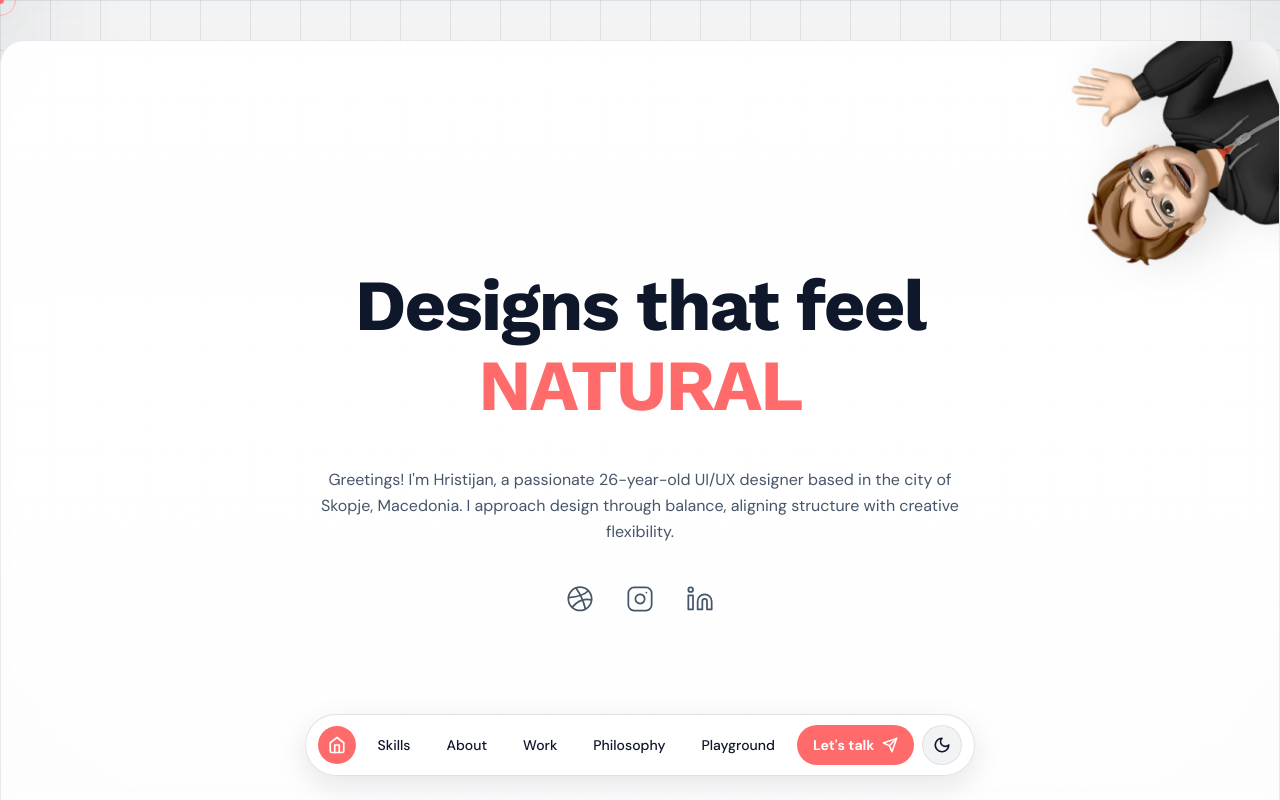
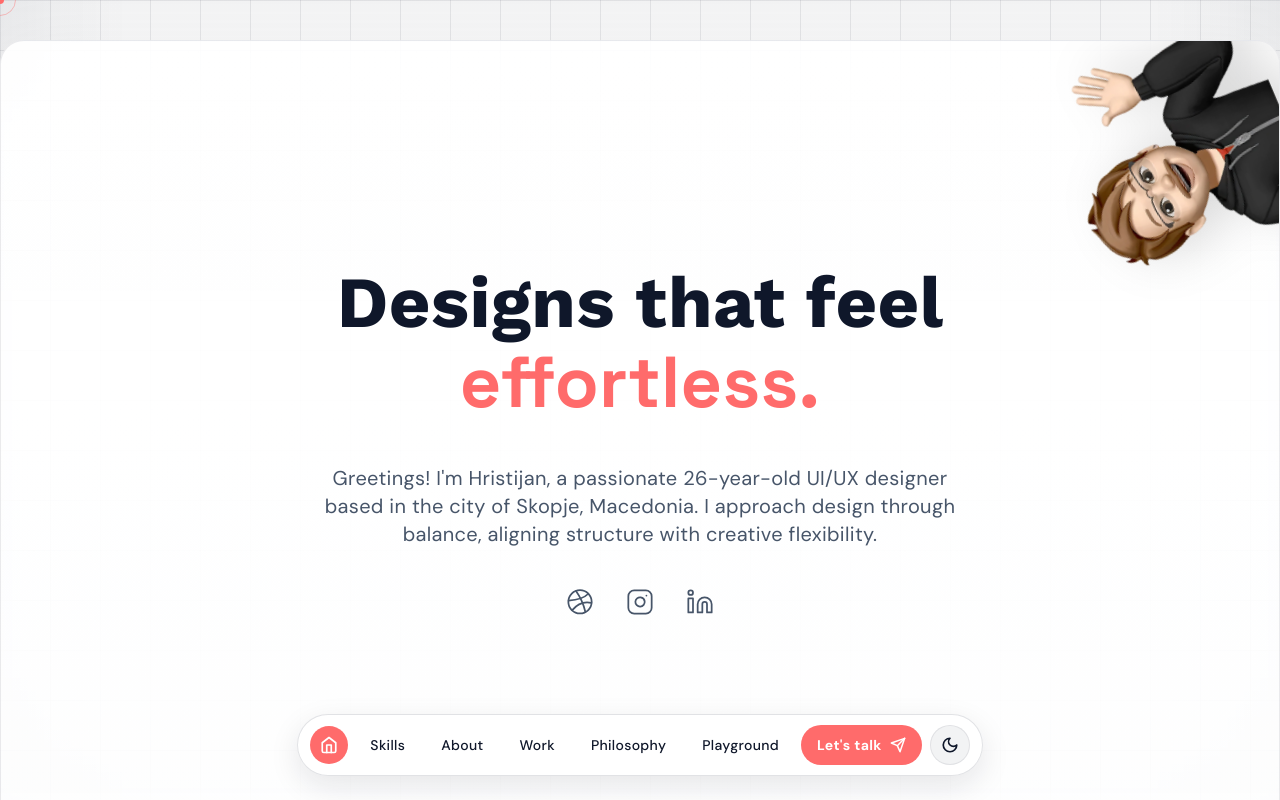
Before and after one commit to Geoecho/portfolio1, a React (Vite) app: page / in a window 1280 px wide. Shown: the top 800 px of the page. Built offline with nearby package versions, Linux system fonts and the light colour scheme; the HTML template or start-up script is replaced by a standard one.

Commit message:
Add typography refinements, letter spacing, rotating word animations, and reversible section scroll animations

```diff
--- a/src/components/Characteristics.tsx
+++ b/src/components/Characteristics.tsx
@@ -61,13 +61,13 @@ const Characteristics = () => {
     <motion.section
       id="characteristics"
       className="pt-12 pb-16 sm:py-[60px]"
-      initial={{ opacity: 0, y: 40 }}
-      whileInView={{ opacity: 1, y: 0 }}
-      viewport={{ once: true, amount: 0.3 }}
+      initial={{ opacity: 0, y: 60, scale: 0.95 }}
+      whileInView={{ opacity: 1, y: 0, scale: 1 }}
+      viewport={{ once: false, amount: 0.25 }}
       transition={{ duration: 0.6, ease: "easeOut" }}
     >
       <div className="mb-12 sm:mb-16 text-right">
-        <h2 className="text-4xl font-bold mb-6">Personal Characteristics</h2>
+        <h2 className="text-3xl sm:text-4xl font-bold mb-6">Personal Characteristics</h2>
       </div>
 
       <div className="relative w-full h-auto">
--- a/src/components/Contact.tsx
+++ b/src/components/Contact.tsx
@@ -66,13 +66,13 @@ const Contact = () => {
     <motion.section
       id="contact"
       className="min-h-screen pt-16 pb-32 sm:py-[60px] flex flex-col justify-center items-center text-center"
-      initial={{ opacity: 0, y: 40 }}
-      whileInView={{ opacity: 1, y: 0 }}
+      initial={{ opacity: 0, y: 60, scale: 0.95 }}
+      whileInView={{ opacity: 1, y: 0, scale: 1 }}
       viewport={{ once: false, amount: 0.3 }}
       transition={{ duration: 0.6, ease: "easeOut" }}
     >
       <div className="w-full max-w-2xl px-4 sm:px-0">
-        <h2 className="text-4xl font-bold mb-6">Contact</h2>
+        <h2 className="text-3xl sm:text-4xl font-bold mb-6">Contact</h2>
         <p className="text-muted mb-12 max-w-xl mx-auto">
           Feel free to contact me at any time.
         </p>
--- a/src/components/DesignPhilosophy.tsx
+++ b/src/components/DesignPhilosophy.tsx
@@ -76,13 +76,13 @@ const DesignPhilosophy = () => {
     <motion.section
       id="philosophy"
       className="pt-12 pb-16 sm:py-[60px]"
-      initial={{ opacity: 0, y: 40 }}
-      whileInView={{ opacity: 1, y: 0 }}
-      viewport={{ once: true, amount: 0.2 }}
+      initial={{ opacity: 0, y: 60, scale: 0.95 }}
+      whileInView={{ opacity: 1, y: 0, scale: 1 }}
+      viewport={{ once: false, amount: 0.2 }}
       transition={{ duration: 0.6, ease: "easeOut" }}
     >
       <div className="mb-12 sm:mb-16 text-right">
-        <h2 className="text-4xl font-bold mb-6">Design Philosophy</h2>
+        <h2 className="text-3xl sm:text-4xl font-bold mb-6">Design Philosophy</h2>
         <p className="text-muted max-w-2xl ml-auto leading-relaxed">
           My approach to design is rooted in clarity, intention, and empathy.
           These principles guide every decision, from the first sketch to the final pixel.
--- a/src/components/Hero.tsx
+++ b/src/components/Hero.tsx
@@ -5,13 +5,13 @@ import { Dribbble, Instagram, Linkedin } from 'lucide-react';
 const Hero = () => {
   const prefersReducedMotion = useReducedMotion();
 
-  const words = ["RIGHT", "INTUITIVE", "EFFORTLESS", "NATURAL"];
+  const words = ["right.", "intuitive.", "effortless.", "natural."];
   const [index, setIndex] = useState(0);
 
   useEffect(() => {
     const interval = setInterval(() => {
       setIndex((prev) => (prev + 1) % words.length);
-    }, 2000);
+    }, 3000);
     return () => clearInterval(interval);
   }, []);
 
@@ -42,18 +42,19 @@ const Hero = () => {
             initial={{ opacity: 0, y: -20 }}
             animate={{ opacity: 1, y: 0 }}
             transition={{ duration: 0.7, ease: 'easeOut' }}
-            className="text-4xl sm:text-5xl md:text-6xl xl:text-7xl font-bold mb-6 leading-tight tracking-tight flex flex-col gap-2 w-full items-center"
+            className="text-[2.75rem] sm:text-5xl md:text-6xl xl:text-7xl font-bold mb-6 leading-tight flex flex-col gap-2 w-full items-center"
           >
             <span className="text-center">Designs that feel</span>
-            <span className="relative block h-[1.3em] overflow-hidden min-w-[2ch] text-center">
+            <span className="relative block h-[1.3em] overflow-hidden w-full text-center">
               <AnimatePresence mode="popLayout" initial={false}>
                 <motion.span
                   key={words[index]}
-                  initial={{ y: "100%" }}
-                  animate={{ y: "0%" }}
-                  exit={{ y: "-100%" }}
-                  transition={{ type: "spring", stiffness: 300, damping: 30 }}
-                  className="text-primary block whitespace-nowrap"
+                  initial={{ y: "100%", scale: 0.5, opacity: 0 }}
+                  animate={{ y: "0%", scale: 1, opacity: 1 }}
+                  exit={{ y: "-100%", scale: 0.5, opacity: 0 }}
+                  transition={{ type: "spring", stiffness: 120, damping: 20 }}
+                  className="text-primary block whitespace-nowrap font-space w-full"
+                  style={{ transformOrigin: "50% 50%" }}
                 >
                   {words[index]}
                 </motion.span>
@@ -65,7 +66,7 @@ const Hero = () => {
             initial={{ opacity: 0, y: 10 }}
             animate={{ opacity: 1, y: 0 }}
             transition={{ duration: 0.7, ease: 'easeOut', delay: 0.25 }}
-            className="text-muted max-w-2xl mx-auto mb-10 leading-relaxed"
+            className="text-muted text-lg sm:text-xl max-w-2xl mx-auto mb-10 leading-relaxed"
           >
             Greetings! I'm Hristijan, a passionate 26-year-old UI/UX designer based in the city of Skopje, Macedonia.
             I approach design through balance, aligning structure with creative flexibility.
--- a/src/components/Playground.tsx
+++ b/src/components/Playground.tsx
@@ -118,13 +118,13 @@ const Playground = () => {
     <motion.section
       id="playground"
       className="pt-12 pb-16 sm:py-[60px]"
-      initial={{ opacity: 0, y: 40 }}
-      whileInView={{ opacity: 1, y: 0 }}
-      viewport={{ once: true, amount: 0.3 }}
+      initial={{ opacity: 0, y: 60, scale: 0.95 }}
+      whileInView={{ opacity: 1, y: 0, scale: 1 }}
+      viewport={{ once: false, amount: 0.3 }}
       transition={{ duration: 0.6, ease: "easeOut" }}
     >
       <div className="mb-12 sm:mb-16">
-        <h2 className="text-4xl font-bold mb-6">Playground</h2>
+        <h2 className="text-3xl sm:text-4xl font-bold mb-6">Playground</h2>
         <p className="text-muted max-w-2xl leading-relaxed">
           A space for experimentation, exploration, and creative freedom.
           Here's where ideas come to play without the constraints of client work.
--- a/src/components/Projects.tsx
+++ b/src/components/Projects.tsx
@@ -98,14 +98,14 @@ const Projects = () => {
       <motion.section
         id="projects"
         className="pt-12 pb-16 sm:py-[60px]"
-        initial={{ opacity: 0, y: 40 }}
-        whileInView={{ opacity: 1, y: 0 }}
-        viewport={{ once: true, amount: 0.3 }}
+        initial={{ opacity: 0, y: 60, scale: 0.95 }}
+        whileInView={{ opacity: 1, y: 0, scale: 1 }}
+        viewport={{ once: false, amount: 0.25 }}
         transition={{ duration: 0.6, ease: "easeOut" }}
       >
         <div className="mb-12 sm:mb-16">
-          <h2 className="text-4xl font-bold mb-6">Projects</h2>
-          <p className="text-muted max-w-2xl leading-relaxed">
+          <h2 className="text-3xl sm:text-4xl font-bold mb-6">Projects</h2>
+          <p className="text-muted text-base sm:text-lg max-w-2xl leading-relaxed">
             Explore my projects: a testament to the art of minimal design
             meeting functionality. Witnesses to each interface is a narrative of
             simplicity and purpose, where every element serves a purpose.
--- a/src/components/Skills.tsx
+++ b/src/components/Skills.tsx
@@ -108,15 +108,15 @@ const Skills = () => {
     <motion.section
       id="skills"
       className="py-16 sm:py-[60px] relative overflow-hidden"
-      initial={{ opacity: 0, y: 40 }}
-      whileInView={{ opacity: 1, y: 0 }}
-      viewport={{ once: true, amount: 0.25 }}
+      initial={{ opacity: 0, y: 60, scale: 0.95 }}
+      whileInView={{ opacity: 1, y: 0, scale: 1 }}
+      viewport={{ once: false, amount: 0.25 }}
       transition={{ duration: 0.6, ease: "easeOut" }}
     >
       {/* Header Section - Matching Projects/Characteristics style */}
       <div className="mb-12 sm:mb-16">
-        <h2 className="text-4xl font-bold mb-6">Technical Skills</h2>
-        <p className="text-muted max-w-2xl leading-relaxed">
+        <h2 className="text-3xl sm:text-4xl font-bold mb-6">Technical Skills</h2>
+        <p className="text-muted text-base sm:text-lg max-w-2xl leading-relaxed">
           My proficiency in design tools has evolved into a robust skillset.
           Over the years, I've transitioned from traditional image editing to
           mastering modern UI/UX workflows, with <span className="font-bold text-primary">Figma</span> becoming my primary driver.
--- a/src/index.css
+++ b/src/index.css
@@ -1,4 +1,4 @@
-@import url('https://fonts.googleapis.com/css2?family=DM+Sans:ital,opsz,wght@0,9..40,100..1000;1,9..40,100..1000&family=Work+Sans:ital,wght@0,100..900;1,100..900&display=swap');
+@import url('https://fonts.googleapis.com/css2?family=DM+Sans:ital,opsz,wght@0,9..40,100..1000;1,9..40,100..1000&family=Space+Grotesk:wght@300..700&family=Work+Sans:ital,wght@0,100..900;1,100..900&display=swap');
 
 @tailwind base;
 
@@ -6,6 +6,12 @@
 
 @tailwind components;
 @tailwind utilities;
+
+@layer base {
+  body {
+    letter-spacing: 0.02em;
+  }
+}
 
 :root {
   --page-bg: #ffffff;
--- a/tailwind.config.js
+++ b/tailwind.config.js
@@ -26,6 +26,7 @@ export default {
       fontFamily: {
         heading: ['"Work Sans"', 'sans-serif'],
         body: ['"DM Sans"', 'sans-serif'],
+        space: ['"Space Grotesk"', 'sans-serif'],
       },
     },
   },
```
